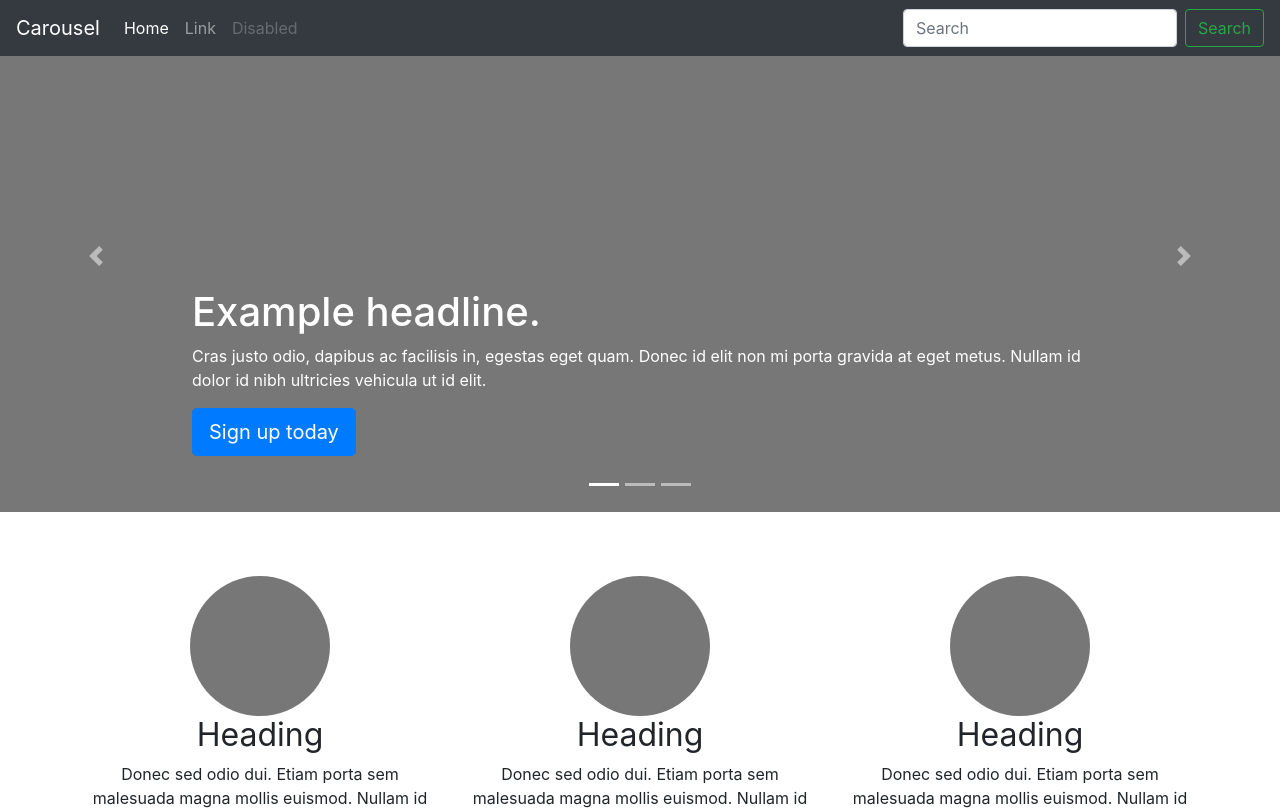
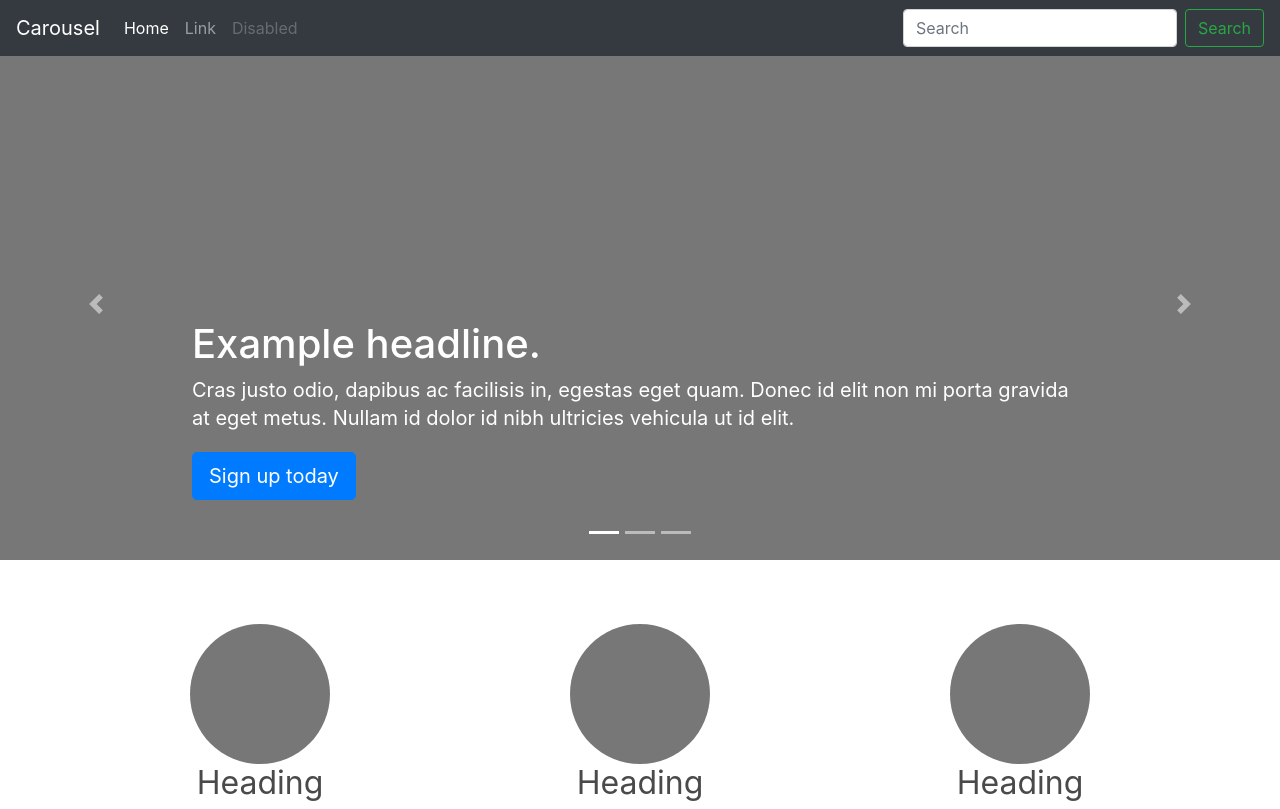
Before and after one commit to cunningryan/code-challenge, a React (Create React App) app: page / in a window 1280 px wide. Shown: the top 809 px of the page. Built offline with nearby package versions, Linux system fonts and the light colour scheme.

Commit message:
Fixed carousel transition Align featurettes to center Lighter base font color

```diff
--- a/src/components/CarouselItem.js
+++ b/src/components/CarouselItem.js
@@ -1,11 +1,17 @@
 import React from "react";
+
+// ${ active > id ? "carousel-item-prev" : "" }
+// ${ active < id ? "carousel-item-next" : "" }
 
 const CarouselItem = ({ id, content, active }) => (
   <div
-    className={`carousel-item ${id === active ? "active" : ""}
-  ${active > id ? "carousel-item-prev" : ""}
-  ${active < id ? "carousel-item-next" : ""}
+    className={`carousel-item ${id === active ? "active" : ""}${
+      active > id ? " carousel-item-prev" : ""
+    }${active < id ? " carousel-item-next" : ""}
   `}
+    style={{
+      transform: `translateX(${(id - active) * 100}%)`
+    }}
   >
     <svg
       className="bd-placeholder-img"
--- a/src/containers/Carousel.js
+++ b/src/containers/Carousel.js
@@ -64,7 +64,7 @@ const Carousel = () => {
   const [slideId, setSlideId] = useState(1);
 
   return (
-    <div className="carousel slide" data-ride="carousel">
+    <div className="carousel slide">
       <ol className="carousel-indicators">
         {carouselItems.map(item => (
           <li
--- a/src/index.scss
+++ b/src/index.scss
@@ -1,5 +1,11 @@
 @import '~bootstrap/scss/bootstrap';
 
+body {
+  color: #4a4a4a;
+  font-size: 1rem;
+  line-height: 1.5;
+  font-weight: 400;
+}
 
 .bd-placeholder-img {
   font-size: 1.125rem;
@@ -14,7 +20,14 @@
   height: 32rem;
 }
 
+.carousel-caption p {
+  margin-bottom: 1.25rem;
+  font-size: 1.25rem;
+  line-height: 1.4;
+}
+
 .carousel {
+  margin-top: 3rem;
   margin-bottom: 4rem;
 }
 
@@ -35,6 +48,8 @@
 .featurette {
   margin-top: 0;
   margin-bottom: 4rem;
+  display: flex;
+  align-items: center;
 }
 
 .featurette-heading {
```
